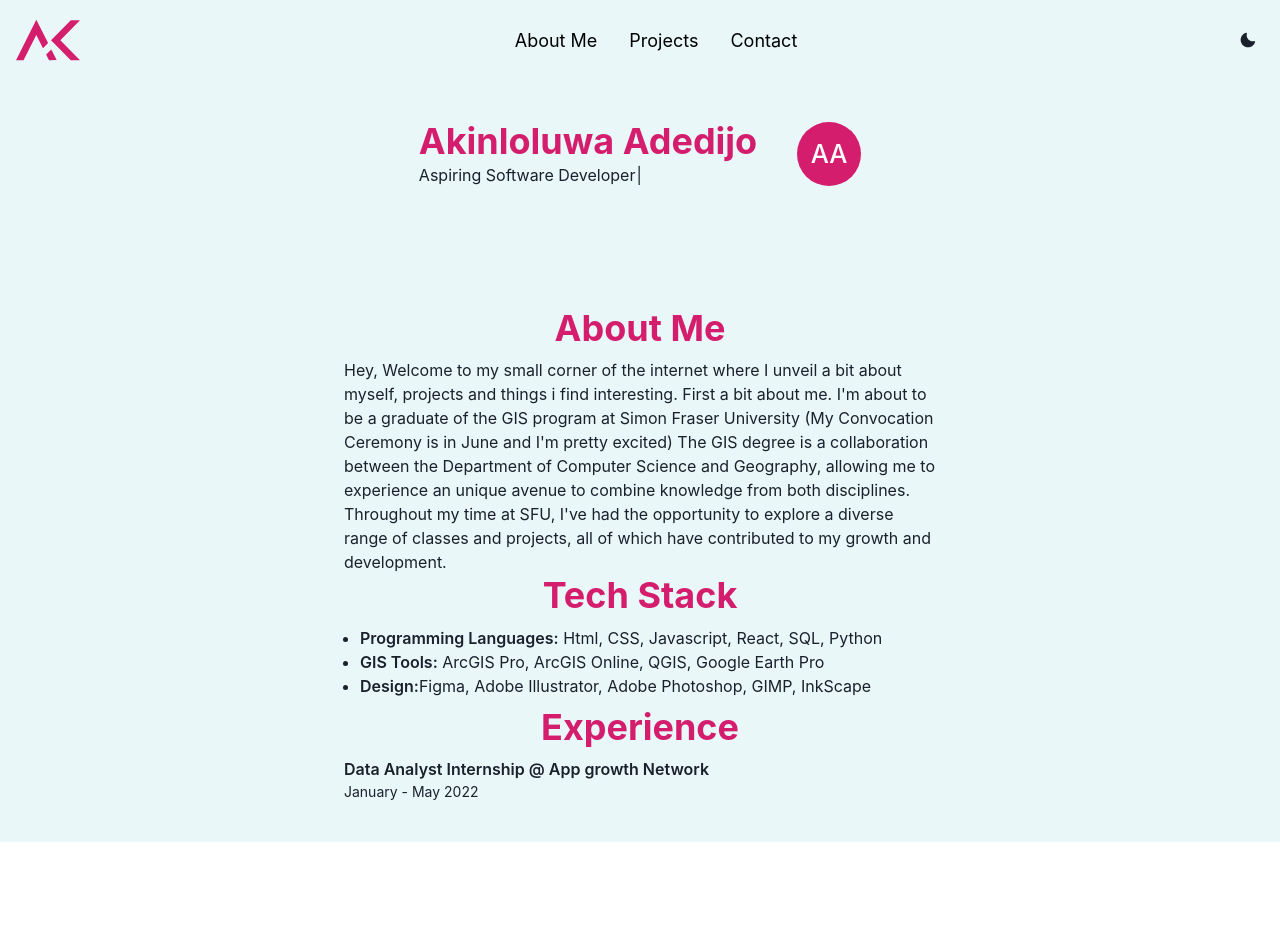
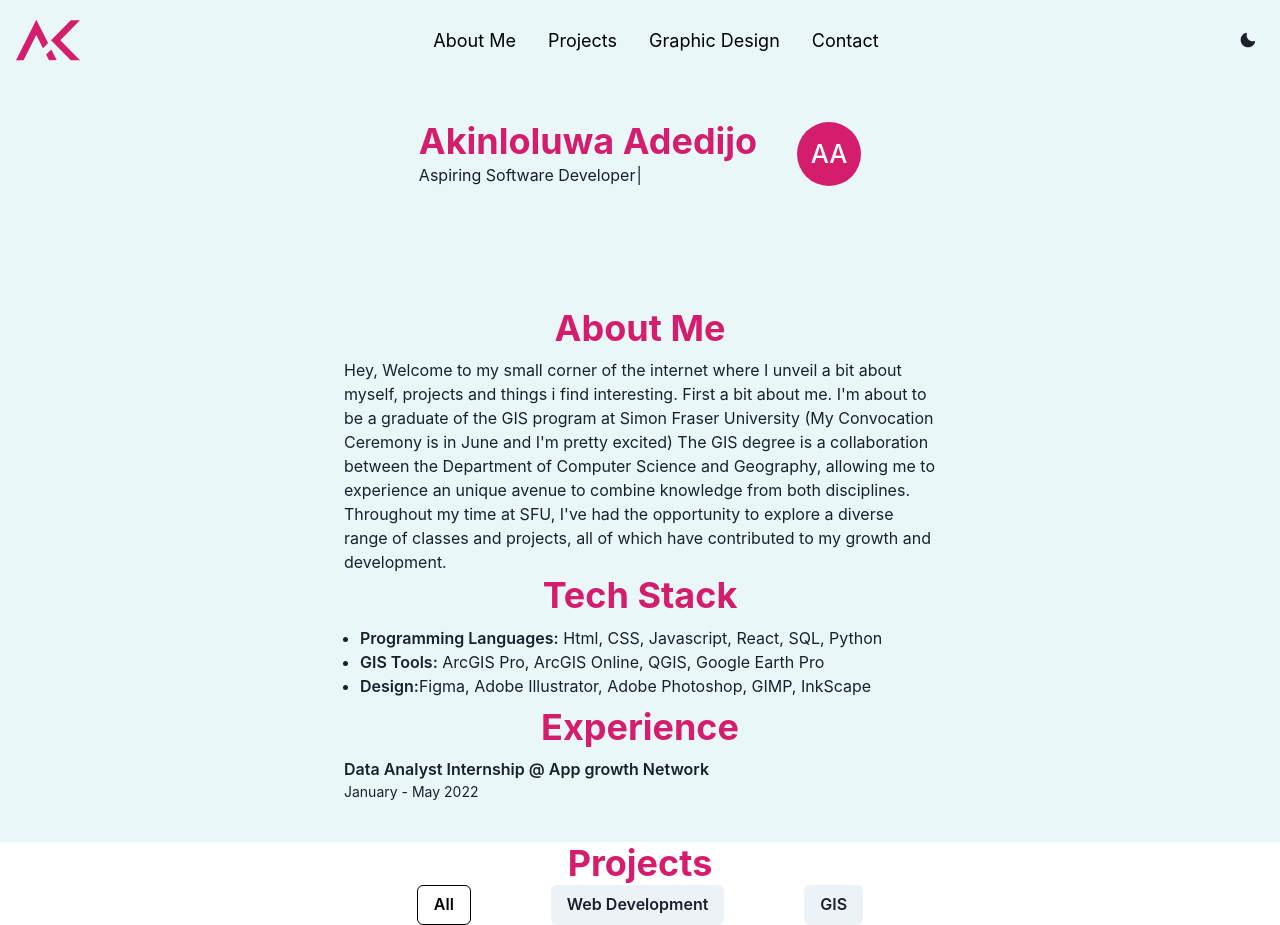
Before and after one commit to Akinloluwa-Adedijo/personal_website, a React (Vite) app: page / in a window 1280 px wide. Before the commit the page ends 842 px from the top, so only its background shows below. Built offline with nearby package versions, Linux system fonts and the light colour scheme.

Commit message:
project buttons added

```diff
--- a/src/components/Navbar.jsx
+++ b/src/components/Navbar.jsx
@@ -15,7 +15,7 @@ import { MoonIcon, SunIcon, CloseIcon, HamburgerIcon } from "@chakra-ui/icons";
 import LogoLight from "../assets/website_logo_light.svg";
 import LogoDark from "../assets/website_logo_dark.svg";
 
-const Links = ["About Me", "Projects", "Contact"];
+const Links = ["About Me", "Projects", "Graphic Design", "Contact"];
 
 const NavigationLinks = (props) => {
   const { children } = props;
--- a/src/components/Projects.jsx
+++ b/src/components/Projects.jsx
@@ -1,7 +1,42 @@
 import React from "react";
-import { Box } from "@chakra-ui/react";
+import {
+  Box,
+  Button,
+  Center,
+  Heading,
+  Flex,
+  Spacer,
+  useColorModeValue,
+} from "@chakra-ui/react";
 const Projects = () => {
-  return <Box></Box>;
+  return (
+    <Box h={"max-content"}>
+      <Heading
+        as="h2"
+        fontSize={{ base: "2xl", md: "4xl" }}
+        color={useColorModeValue("accent.light", "accent.dark")}
+      >
+        Projects
+      </Heading>
+      <Center>
+        <Flex>
+          <Flex direction={"row"} gap={10}>
+            <Button
+              color={useColorModeValue("text.light", "text.dark")}
+              colorScheme="primary"
+              variant={"outline"}
+            >
+              All
+            </Button>
+            <Spacer />
+            <Button>Web Development</Button>
+            <Spacer />
+            <Button>GIS</Button>
+          </Flex>
+        </Flex>
+      </Center>
+    </Box>
+  );
 };
 
 export default Projects;
```
